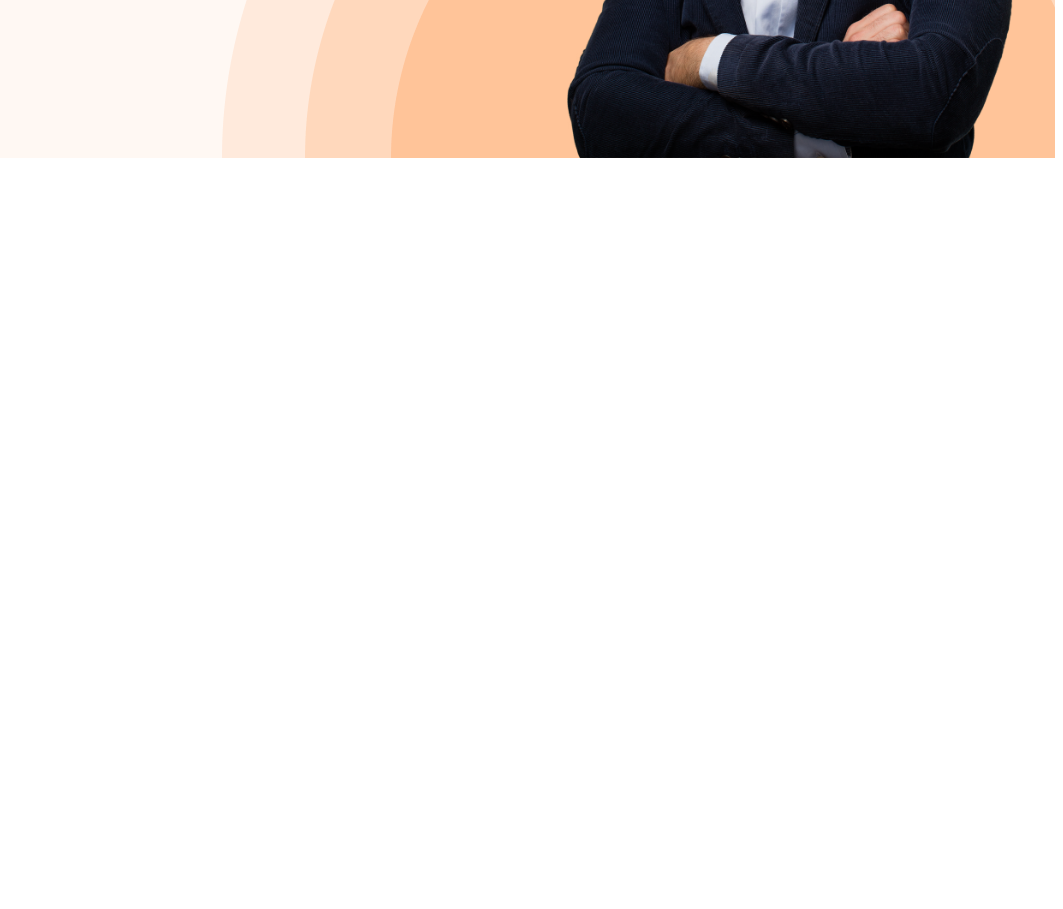
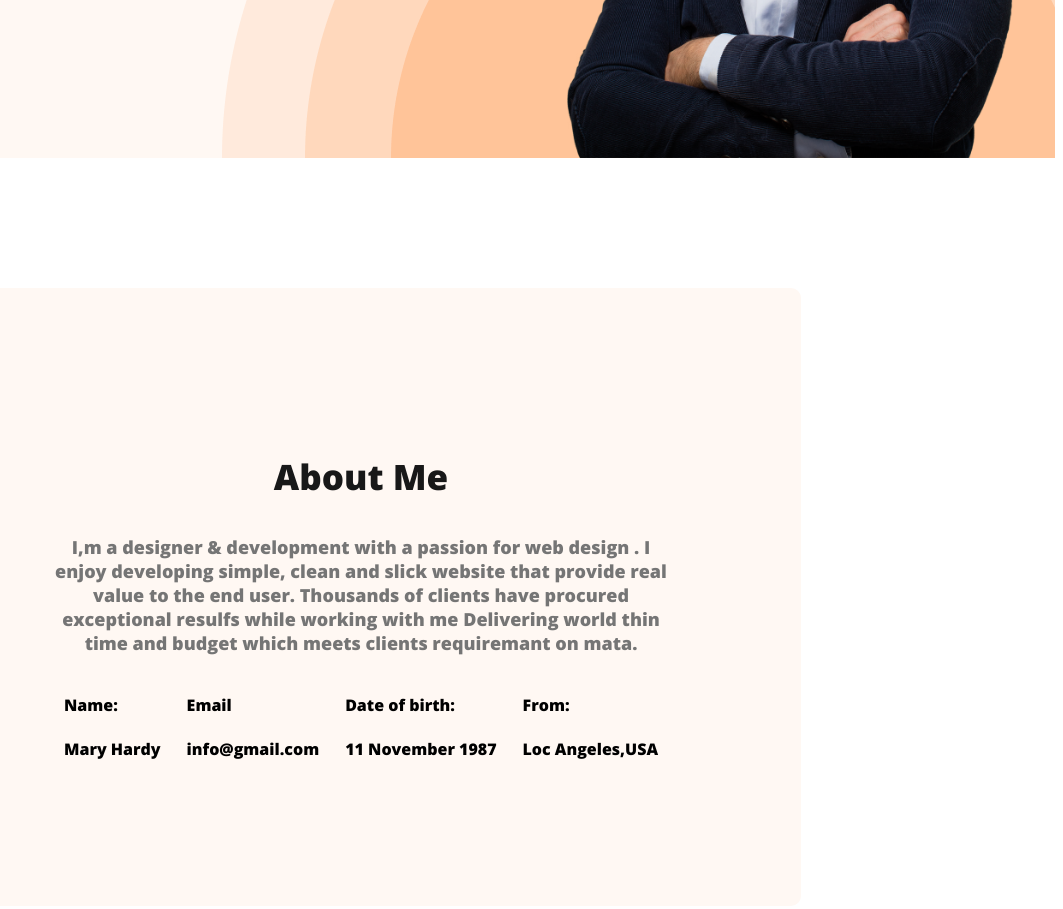
Before and after one commit to tultul4d/webdevlapment-portfoli, a plain HTML site: page index.html in a window 1280 px wide. Shown: the part 521-1430 px from the top of the page, without its empty margins (217-1280 px from the left). Before the commit the page ends 800 px from the top, so only its background shows below. Drawn offline with nearby package versions, Linux system fonts and the light colour scheme.

Commit message:
added commit

```diff
--- a/index.html
+++ b/index.html
@@ -35,7 +35,36 @@
      </div>
     </header>
     <main>
+     <section class="about">
+       <h3 class="section-titel">About Me</h3>
+       <p class="section-description">I,m a designer & development with a passion for web design .      I enjoy developing simple, clean and slick
+        website that provide real value to the end user.
+        Thousands of clients have procured exceptional
+        resulfs while working with me Delivering world thin
+        time and budget which meets clients requiremant on mata.
+       </p>
+       <div class="about-info-container">
+        <div class="about-inf">
+            <h4 class="info-titel">Name:</h4>
+            <p class="info-description">Mary Hardy</p>
+        </div>
+        <div class="about-inf">
+            <h4 class="info-titel">Email</h4>
+            <p class="info-description">info@gmail.com</p>
+        </div>
+        <div class="about-inf">
+            <h4 class="info-titel">Date of birth:</h4>
+            <p class="info-description">11 November 1987</p>
+        </div>
+        <div class="about-inf">
+            <h4 class="info-titel">From:</h4>
+            <p class="info-description">Loc Angeles,USA</p>
+        </div>
 
+       </div>
+        </section>
+
+     </section>
     </main>
     <footer>
 
--- a/style/portfolio.css
+++ b/style/portfolio.css
@@ -52,7 +52,7 @@ nav  a{
 
 
 .banner{
-    padding: 30px 30px 0px;
+    padding: 30px 30px 0px 150px;
     display: flex;
     align-items: center;
 
@@ -70,6 +70,19 @@ nav  a{
 
 
 }
+.section-titel{
+    color: #181818;
+    text-align: center;
+    font-size: 35px;
+    font-weight: 700;
+}
+.section-description{
+    color: #757575;
+    text-align: center;
+    font-family: Open sans;
+    font-size: 18px;
+
+}
 .banner-description{
     font-size: 15px;
     font-weight: 500;
@@ -78,3 +91,23 @@ nav  a{
     margin-bottom: 20px;
 
 }
+/*main section style*/
+main{
+max-width: 1140px;
+
+}
+/*about section style*/
+.about{
+    padding: 130px;
+    border-radius: 10px;
+    background-color:#FFF8F3;
+    margin: 130px;
+
+}
+.about-info-container{
+    display: flex;
+    justify-content: space-around;
+}
+.about-inf{
+
+}
```
